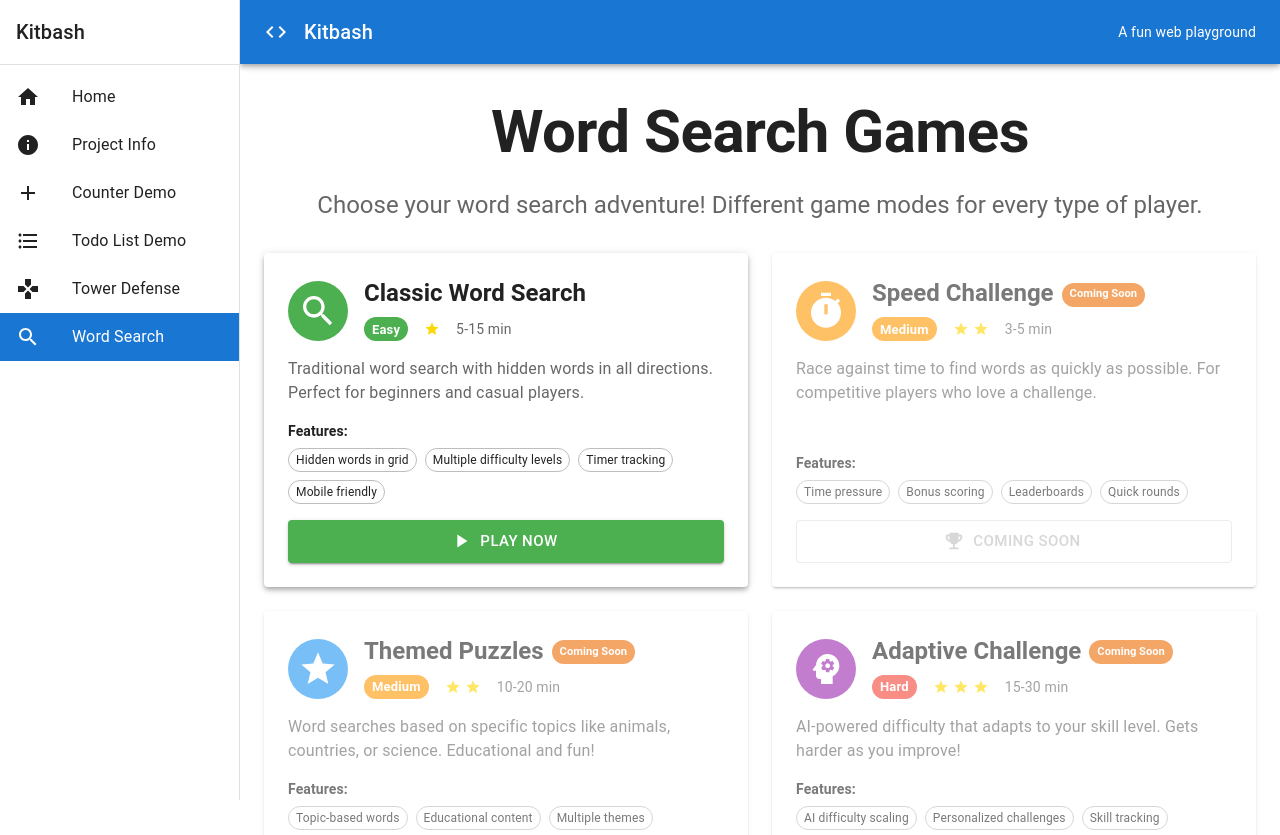
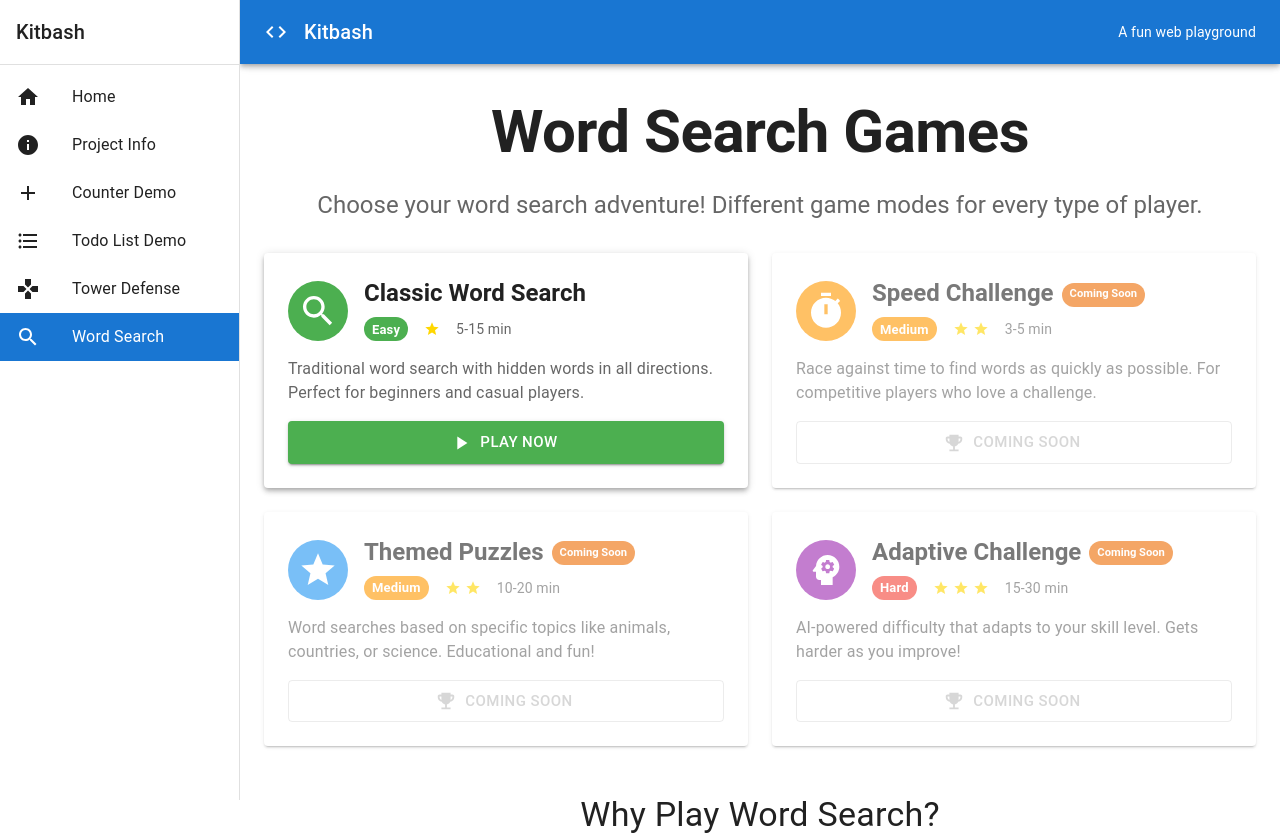
Before and after one commit to taco429/kitbash, a React (Vite) app: page /kitbash/word-search in a window 1280 px wide. Shown: the top 835 px of the page. Built offline with nearby package versions, Linux system fonts and the light colour scheme.

Commit message:
Remove features section from game type display
Co-authored-by: multibox2726 <multibox2726@gmail.com>

```diff
--- a/src/pages/WordSearchHubPage.tsx
+++ b/src/pages/WordSearchHubPage.tsx
@@ -195,23 +195,7 @@ export const WordSearchHubPage = () => {
                   {gameType.description}
                 </Typography>
 
-                {/* Features */}
-                <Box sx={{ mb: 2 }}>
-                  <Typography variant="subtitle2" gutterBottom sx={{ fontWeight: 'bold' }}>
-                    Features:
-                  </Typography>
-                  <Box sx={{ display: 'flex', flexWrap: 'wrap', gap: 1 }}>
-                    {gameType.features.map((feature, index) => (
-                      <Chip
-                        key={index}
-                        label={feature}
-                        variant="outlined"
-                        size="small"
-                        sx={{ fontSize: '0.75rem' }}
-                      />
-                    ))}
-                  </Box>
-                </Box>
+
 
                 {/* Action Button */}
                 <Button
```
